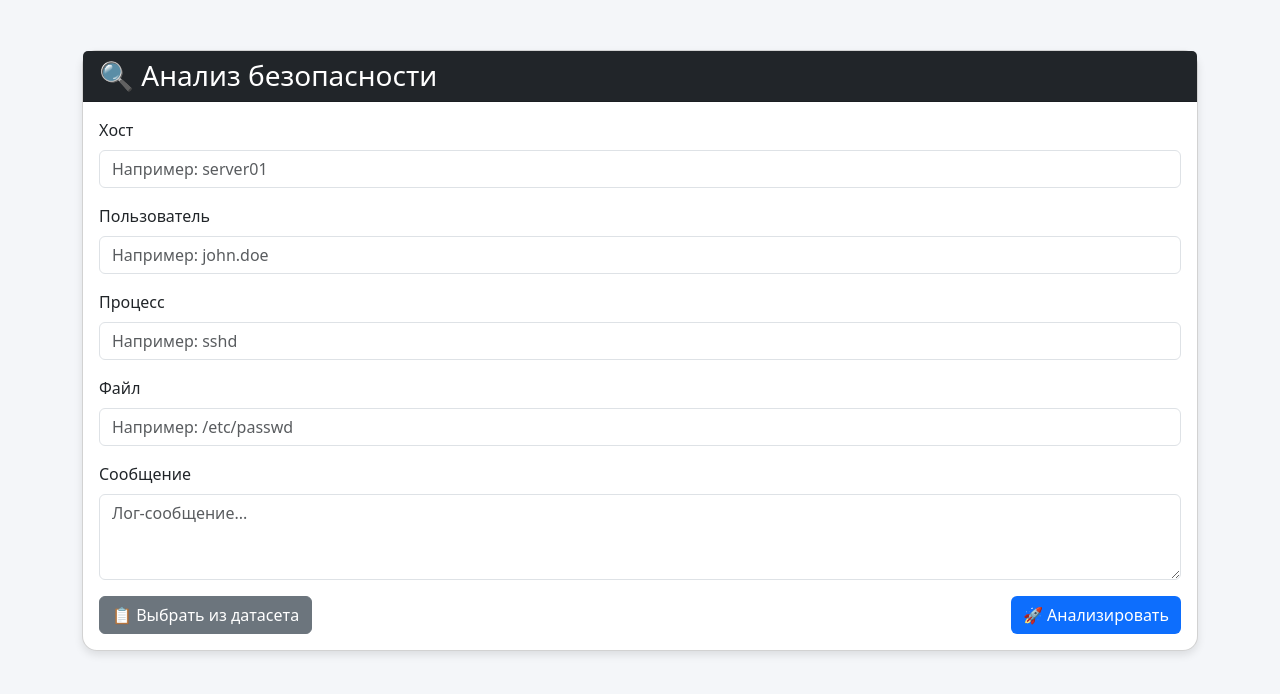
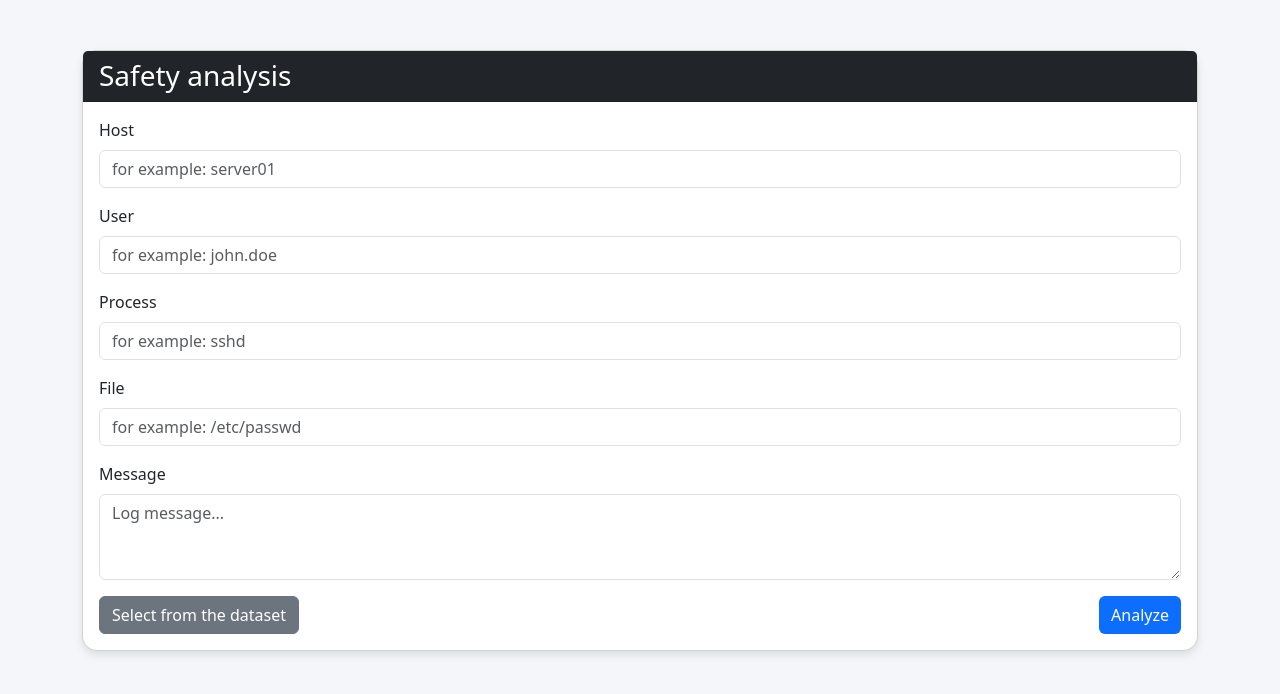
Before and after one commit to maksimvydrin/sysadmin_actions, a Flask app: page / in a window 1280 px wide. Shown: the top 694 px of the page. Run offline with Flask 3, Linux system fonts and the light colour scheme.

Commit message:
forms changed
Translated the incident analysis form from Russian to English.

```diff
--- a/templates/forms.html
+++ b/templates/forms.html
@@ -2,7 +2,7 @@
 <html lang="ru">
 <head>
     <meta charset="UTF-8">
-    <title>Анализ инцидентов</title>
+    <title>Analysis of incidents</title>
     <!-- Bootstrap 5 (для стилей и модального окна) -->
     <link href="https://cdn.jsdelivr.net/npm/bootstrap@5.3.0-alpha1/dist/css/bootstrap.min.css" rel="stylesheet">
     <style>
@@ -16,35 +16,35 @@
 <div class="container">
     <div class="card">
         <div class="card-header bg-dark text-white">
-            <h3 class="mb-0">🔍 Анализ безопасности</h3>
+            <h3 class="mb-0">Safety analysis</h3>
         </div>
         <div class="card-body">
             <form action="/predict" method="post" id="mainForm">
                 <div class="mb-3">
-                    <label for="host" class="form-label">Хост</label>
-                    <input type="text" class="form-control" id="host" name="host" placeholder="Например: server01" required>
+                    <label for="host" class="form-label">Host</label>
+                    <input type="text" class="form-control" id="host" name="host" placeholder="for example: server01" required>
                 </div>
                 <div class="mb-3">
-                    <label for="user" class="form-label">Пользователь</label>
-                    <input type="text" class="form-control" id="user" name="user" placeholder="Например: john.doe" required>
+                    <label for="user" class="form-label">User</label>
+                    <input type="text" class="form-control" id="user" name="user" placeholder="for example: john.doe" required>
                 </div>
                 <div class="mb-3">
-                    <label for="process" class="form-label">Процесс</label>
-                    <input type="text" class="form-control" id="process" name="process" placeholder="Например: sshd" required>
+                    <label for="process" class="form-label">Process</label>
+                    <input type="text" class="form-control" id="process" name="process" placeholder="for example: sshd" required>
                 </div>
                 <div class="mb-3">
-                    <label for="file" class="form-label">Файл</label>
-                    <input type="text" class="form-control" id="file" name="file" placeholder="Например: /etc/passwd" required>
+                    <label for="file" class="form-label">File</label>
+                    <input type="text" class="form-control" id="file" name="file" placeholder="for example: /etc/passwd" required>
                 </div>
                 <div class="mb-3">
-                    <label for="message" class="form-label">Сообщение</label>
-                    <textarea class="form-control" id="message" name="message" rows="3" placeholder="Лог-сообщение..."></textarea>
+                    <label for="message" class="form-label">Message</label>
+                    <textarea class="form-control" id="message" name="message" rows="3" placeholder="Log message..."></textarea>
                 </div>
                 <div class="d-flex justify-content-between">
                     <button type="button" class="btn btn-secondary" data-bs-toggle="modal" data-bs-target="#datasetModal">
-                        📋 Выбрать из датасета
+                        Select from the dataset
                     </button>
-                    <button type="submit" class="btn btn-primary">🚀 Анализировать</button>
+                    <button type="submit" class="btn btn-primary">Analyze</button>
                 </div>
             </form>
         </div>
@@ -56,50 +56,50 @@
     <div class="modal-dialog">
         <div class="modal-content">
             <div class="modal-header">
-                <h5 class="modal-title" id="datasetModalLabel">Выбор параметров из датасета</h5>
+                <h5 class="modal-title" id="datasetModalLabel">Selection of parameters from the dataset</h5>
                 <button type="button" class="btn-close" data-bs-dismiss="modal" aria-label="Закрыть"></button>
             </div>
             <div class="modal-body">
                 <div class="mb-3">
-                    <label for="selectUser" class="form-label">Пользователь</label>
+                    <label for="selectUser" class="form-label">User</label>
                     <select class="form-select" id="selectUser">
-                        <option value="">-- Выберите пользователя --</option>
+                        <option value="">Select a user</option>
                         {% for user in users %}
                             <option value="{{ user }}">{{ user }}</option>
                         {% endfor %}
                     </select>
                 </div>
                 <div class="mb-3">
-                    <label for="selectHost" class="form-label">Хост</label>
+                    <label for="selectHost" class="form-label">Host</label>
                     <select class="form-select" id="selectHost">
-                        <option value="">-- Выберите хост --</option>
+                        <option value="">Select the host</option>
                         {% for host in hosts %}
                             <option value="{{ host }}">{{ host }}</option>
                         {% endfor %}
                     </select>
                 </div>
                 <div class="mb-3">
-                    <label for="selectProcess" class="form-label">Процесс</label>
+                    <label for="selectProcess" class="form-label">Process</label>
                     <select class="form-select" id="selectProcess">
-                        <option value="">-- Выберите процесс --</option>
+                        <option value="">Select the process</option>
                         {% for proc in processes %}
                             <option value="{{ proc }}">{{ proc }}</option>
                         {% endfor %}
                     </select>
                 </div>
                 <div class="mb-3">
-                    <label for="selectFile" class="form-label">Файл</label>
+                    <label for="selectFile" class="form-label">File</label>
                     <select class="form-select" id="selectFile">
-                        <option value="">-- Выберите файл --</option>
+                        <option value="">Select a file</option>
                         {% for file in files %}
                             <option value="{{ file }}">{{ file }}</option>
                         {% endfor %}
                     </select>
                 </div>
                 <div class="mb-3">
-                    <label for="selectMessage" class="form-label">Сообщение</label>
+                    <label for="selectMessage" class="form-label">Message</label>
                     <select class="form-select" id="selectMessage">
-                        <option value="">-- Выберите сообщение --</option>
+                        <option value="">Select a message</option>
                         {% for msg in messages %}
                             <option value="{{ msg }}">{{ msg[:80] }}{% if msg|length > 80 %}...{% endif %}</option>
                         {% endfor %}
@@ -107,8 +107,8 @@
                 </div>
             </div>
             <div class="modal-footer">
-                <button type="button" class="btn btn-secondary" data-bs-dismiss="modal">Отмена</button>
-                <button type="button" class="btn btn-primary" id="applySelectionBtn">Применить и закрыть</button>
+                <button type="button" class="btn btn-secondary" data-bs-dismiss="modal">Cancel</button>
+                <button type="button" class="btn btn-primary" id="applySelectionBtn">Apply and close</button>
             </div>
         </div>
     </div>
```
